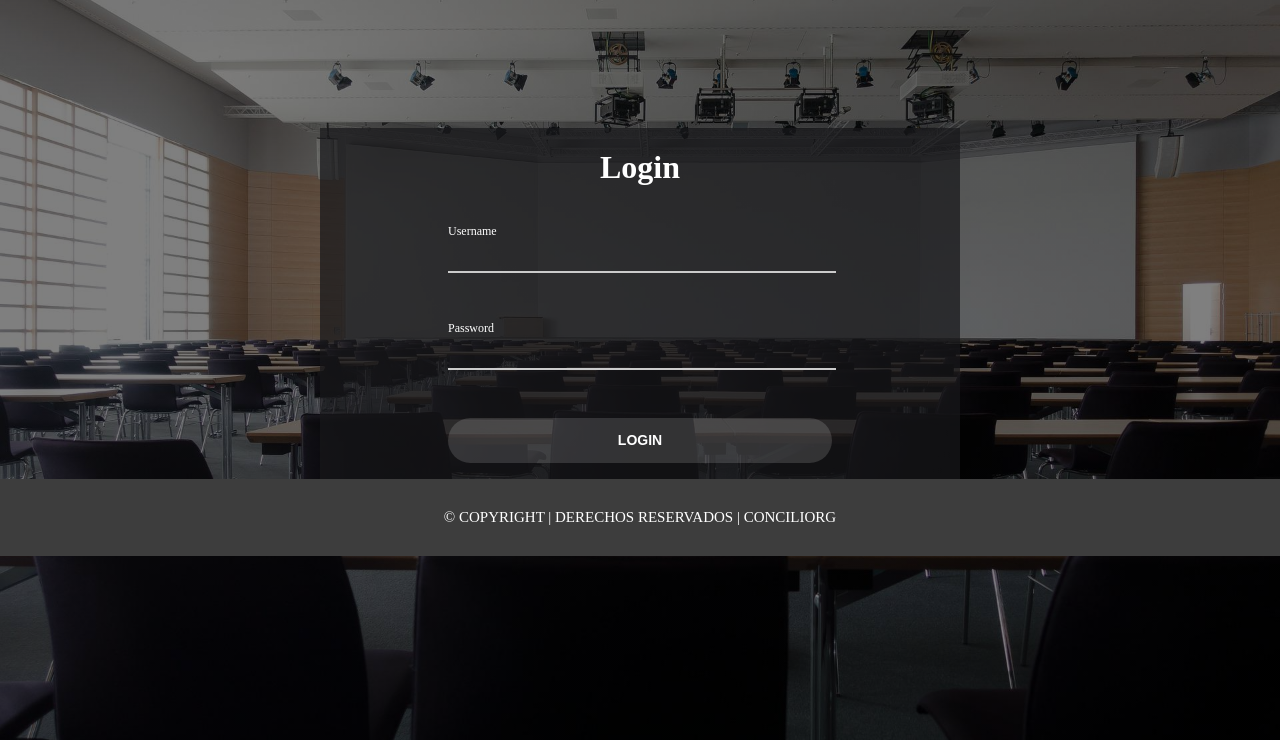
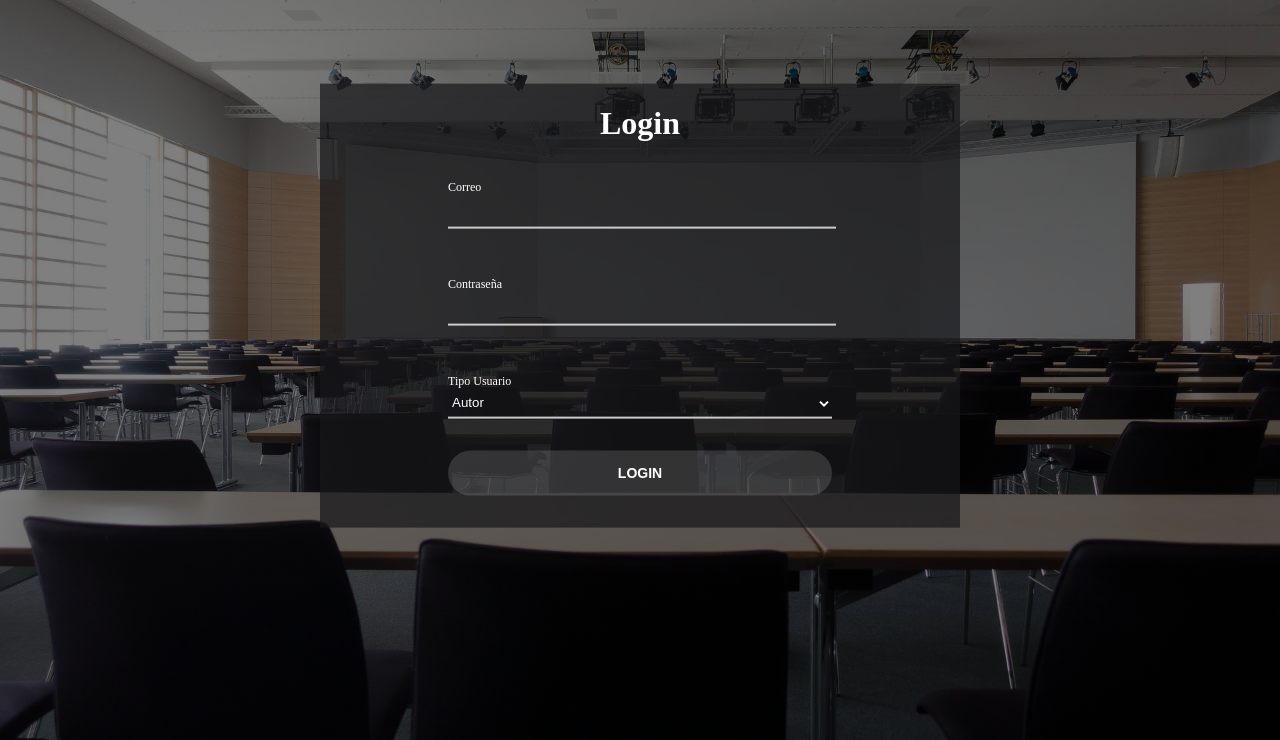
Before and after one commit to Jose43215/GESCON, a PHP site: page /Paginas/Login.php in a window 1280 px wide. Shown: the part 60-800 px from the top of the page. Run offline with PHP 8.4, Linux system fonts and the light colour scheme.

Commit message:
Continuación del login

```diff
--- a/Assets/Css/Login.css
+++ b/Assets/Css/Login.css
@@ -19,7 +19,7 @@ body{
   align-items: center;
   flex-direction: column;
   color: white;
-  transform: translateX(50%);
+  transform: translateX(50%) translateY(-10%);
 }
 
 form{
@@ -53,6 +53,23 @@ form{
   color: white;
 }
 
+.input-select{
+  width: 100%;
+  height: 30px;
+  background-color: transparent;
+  border-top: none;
+  border-left: none;
+  border-right: none;
+  border-bottom: 2px solid #cbcbcb;
+  outline: none;
+  margin-bottom: 2rem;
+  color: white;
+}
+
+.select-opcion{
+  color: black;
+}
+
 .button-login{
   width: 100%;
   height: 45px;
--- a/Paginas/Login.php
+++ b/Paginas/Login.php
@@ -1,3 +1,70 @@
+<?php
+    require '../Conexiones\ConexionBase\Conexion.php';
+
+    if (isset($_POST['Aceptar'])) {
+      if (!empty($_POST['Correo']) && !empty($_POST['Contraseña'])) {
+
+        $Correo = $_POST['Correo'];
+        $Contraseña=$_POST['Contraseña'];
+        $TiposUsuario = $_POST['Usuario'];
+
+        switch($_POST['Usuario']){
+          case 1:
+            echo "Autor";
+            break;
+          case 2:
+            echo "Revisor";
+            break;
+          case 3:
+            echo "Jefe De Comité";
+            break;
+          case 4:
+            echo "Asistente";
+            break;
+          case 5:
+            echo "Organizador";
+            break;
+          case 6:
+            echo "Moderador";
+            break;
+          case 7:
+            echo "Administrador";
+            break;
+        }
+
+      }
+    }
+
+        /*$records = "SELECT * From Usuario Where Correo='$Correo'";
+
+        $Ejecutar = sqlsrv_query($con,$records);
+
+        $Datos = sqlsrv_fetch_array($Ejecutar,SQLSRV_FETCH_ASSOC);
+
+        $message = '';
+
+        if(count($Datos) > 0 && password_verify($_POST['Contraseña'],$Datos['Contraseña'])){
+          if ($Datos['Visibilidad']==1) {
+          $_SESSION['Id_Usuario']=$Datos['Id_Usuario'];
+          $_SESSION['TiposUsuario']=$Datos['TiposUsuario'];
+          $_SESSION['Rol']=$Datos['Rol'];
+
+            if ($_SESSION['TiposUsuario'] <= 2) {
+              header('location: inicio.php');
+            }elseif ($_SESSION['TiposUsuario'] > 2) {
+              header('location: inicioSolicitante.php');
+            }
+
+        }else{
+          $message = "<p style='color:#FF0000'>Tu estatus es inactivo<p/>";
+        }
+      }else{
+        $message = "<p style='color:#FF0000'>No hay coincidencia en la base de datos<p/>";
+      }
+      }
+
+    }*/
+ ?>
 <!DOCTYPE html>
 <html lang="es" dir="ltr">
   <head>
@@ -15,20 +82,30 @@
     ?>
     <div class="login-container" id="LoginContainer">
       <h1 class="title">Login</h1>
+
       <form action="" method="post">
         <div class="input-line-container">
-          <span class="name-input">Username</span>
-          <input type="text" name="username" class="input-line">
+          <span class="name-input">Correo</span>
+          <input type="email" name="Correo" class="input-line" required>
         </div>
         <div class="input-line-container">
-          <span class="name-input">Password</span>
-          <input type="password" name="password" class="input-line">
+          <span class="name-input">Contraseña</span>
+          <input type="password" name="Contraseña" class="input-line" required>
         </div>
-        <input type="button" value="login" class="button-login">
+        <div class="input-line-container">
+          <span class="name-input">Tipo Usuario</span>
+          <select name="Usuario" class="input-select" required>
+            <option value="1" class="select-opcion">Autor</option>
+            <option value="2" class="select-opcion">Revisor</option>
+            <option value="3" class="select-opcion">Jefe de Comite</option>
+            <option value="4" class="select-opcion">Asistente</option>
+            <option value="5" class="select-opcion">Organizador</option>
+            <option value="6" class="select-opcion">Moderador</option>
+            <option value="7" class="select-opcion">Administrador</option>
+        </div>
+        <input type="submit" value="login" class="button-login" name="Aceptar">
       </form>
+
     </div>
-    <?php
-      require "../Parciales/Footer.php";
-    ?>
   </body>
 </html>
```
